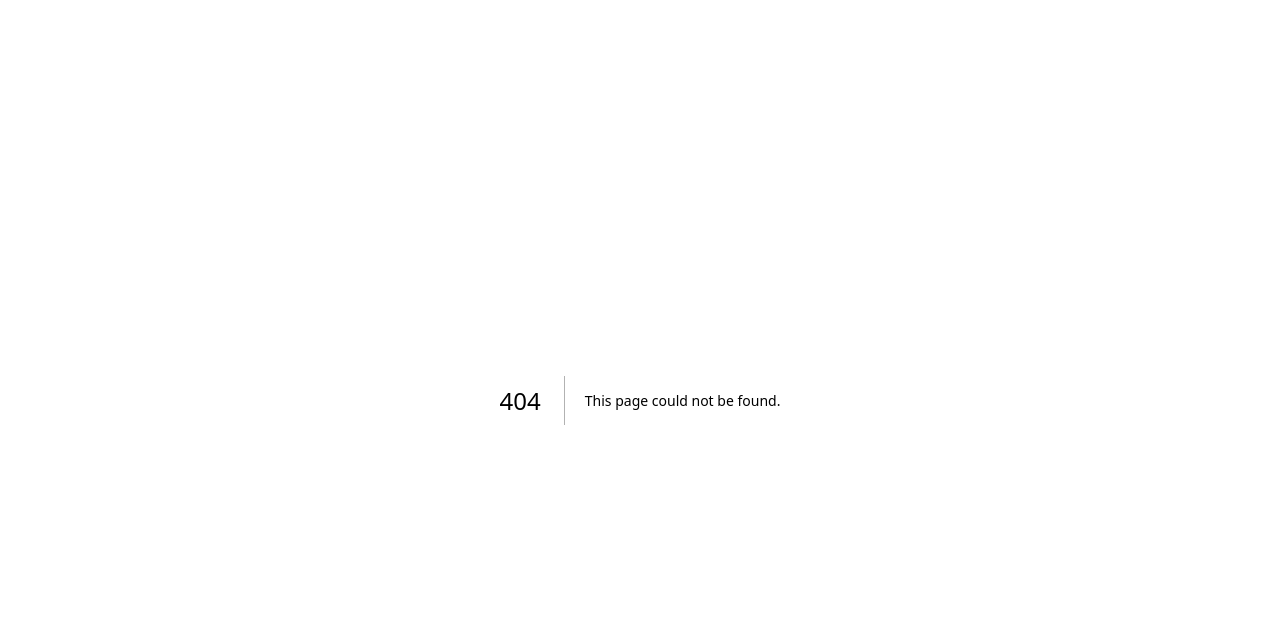
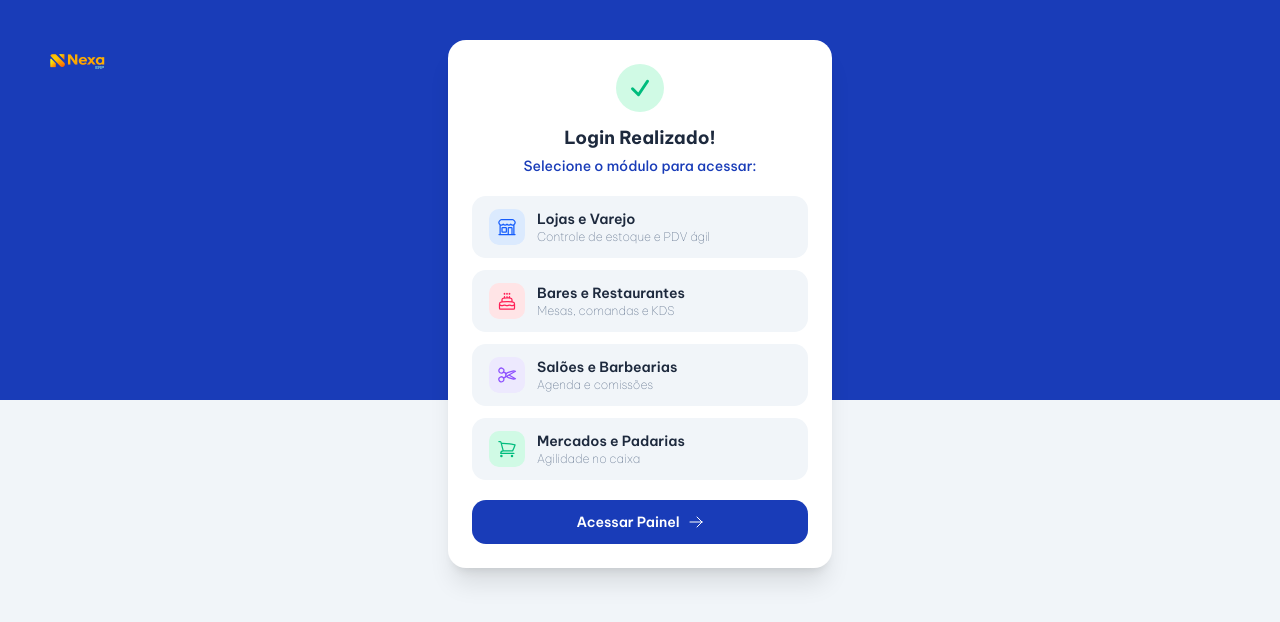
Before and after one commit to Gest-pro1/Nexaerp, a Next.js app: page /menu-modulos in a window 1280 px wide. Before the commit this address had no page. Shown: the top 622 px of the page. Built offline with nearby package versions, Linux system fonts and the light colour scheme.

Commit message:
menu de modulos

```diff
--- /dev/null
+++ b/app/menu-modulos/page.tsx
@@ -0,0 +1,128 @@
+"use client";
+
+import {
+  CheckIcon,
+  BuildingStorefrontIcon,
+  CakeIcon,
+  ScissorsIcon,
+  ShoppingCartIcon,
+  ArrowRightIcon,
+} from "@heroicons/react/24/outline";
+import Image from "next/image";
+interface ModuleOption {
+  id: string;
+  title: string;
+  description: string;
+  icon: React.ReactNode;
+  iconBg: string;
+}
+
+const modules: ModuleOption[] = [
+  {
+    id: "lojas-varejo",
+    title: "Lojas e Varejo",
+    description: "Controle de estoque e PDV ágil",
+    icon: <BuildingStorefrontIcon className="h-5 w-5 text-blue-600" />,
+    iconBg: "bg-blue-100",
+  },
+  {
+    id: "bares-restaurantes",
+    title: "Bares e Restaurantes",
+    description: "Mesas, comandas e KDS",
+    icon: <CakeIcon className="h-5 w-5 text-rose-500" />,
+    iconBg: "bg-rose-100",
+  },
+  {
+    id: "saloes-barbearias",
+    title: "Salões e Barbearias",
+    description: "Agenda e comissões",
+    icon: <ScissorsIcon className="h-5 w-5 text-violet-500" />,
+    iconBg: "bg-violet-100",
+  },
+  {
+    id: "mercados-padarias",
+    title: "Mercados e Padarias",
+    description: "Agilidade no caixa",
+    icon: <ShoppingCartIcon className="h-5 w-5 text-emerald-500" />,
+    iconBg: "bg-emerald-100",
+  },
+];
+
+export default function LoginSuccessPage() {
+  const handleSelectModule = (id: string) => {
+    console.log("Módulo selecionado:", id);
+  };
+
+  const handleAccessPanel = () => {
+    console.log("Acessar painel");
+  };
+
+  return (
+    <div className="relative min-h-screen bg-slate-100">
+      {/* Metade superior azul */}
+      <div className="absolute inset-x-0 top-0 h-1/2 bg-blue-800" />
+
+      {/* Logo */}
+      <div className="absolute left-8 top-8 z-10">
+        <Image
+          src="/nova-logo.svg"
+          alt="Nexa ERP"
+          width={600}
+          height={150}
+          className="h-auto w-24"
+        />
+      </div>
+
+      {/* Card central */}
+      <div className="relative z-10 flex justify-center px-4 py-10">
+        <div className="w-full max-w-sm rounded-2xl bg-white p-6 shadow-xl">
+          <div className="flex flex-col items-center text-center">
+            <div className="flex h-12 w-12 items-center justify-center rounded-full bg-emerald-100">
+              <CheckIcon className="h-6 w-6 text-emerald-500" strokeWidth={3} />
+            </div>
+            <h1 className="mt-3 text-lg font-bold text-slate-800">
+              Login Realizado!
+            </h1>
+            <p className="mt-1 text-sm font-medium text-blue-800">
+              Selecione o módulo para acessar:
+            </p>
+          </div>
+
+          <div className="mt-5 flex flex-col gap-3">
+            {modules.map((module) => (
+              <button
+                key={module.id}
+                type="button"
+                onClick={() => handleSelectModule(module.id)}
+                className="group flex items-center gap-3 rounded-xl border border-transparent bg-slate-100 px-4 py-3 text-left transition-all duration-200 hover:-translate-y-0.5 hover:border-blue-200 hover:bg-white hover:shadow-md"
+              >
+                <span
+                  className={`flex h-9 w-9 shrink-0 items-center justify-center rounded-lg ${module.iconBg} transition-transform duration-200 group-hover:scale-110`}
+                >
+                  {module.icon}
+                </span>
+                <span>
+                  <span className="block text-sm font-semibold text-slate-800 transition-colors group-hover:text-blue-800">
+                    {module.title}
+                  </span>
+                  <span className="block text-xs text-slate-500">
+                    {module.description}
+                  </span>
+                </span>
+              </button>
+            ))}
+          </div>
+
+          <button
+            type="button"
+            onClick={handleAccessPanel}
+            className="mt-5 flex w-full items-center justify-center gap-2 rounded-xl bg-blue-800 py-3 text-sm font-semibold text-white transition-colors hover:bg-blue-900"
+          >
+            Acessar Painel
+            <ArrowRightIcon className="h-4 w-4" />
+          </button>
+        </div>
+      </div>
+    </div>
+  );
+}
--- a/eslint.config.mjs
+++ /dev/null
@@ -1 +0,0 @@
-export default {};
```
Also changed, not shown: 1 other file (tests, documents, lock files or other folders).
